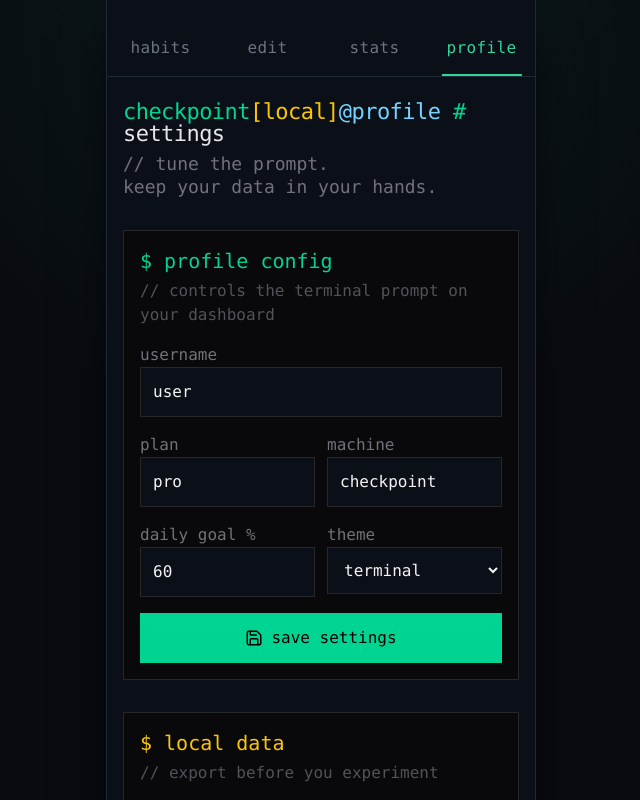
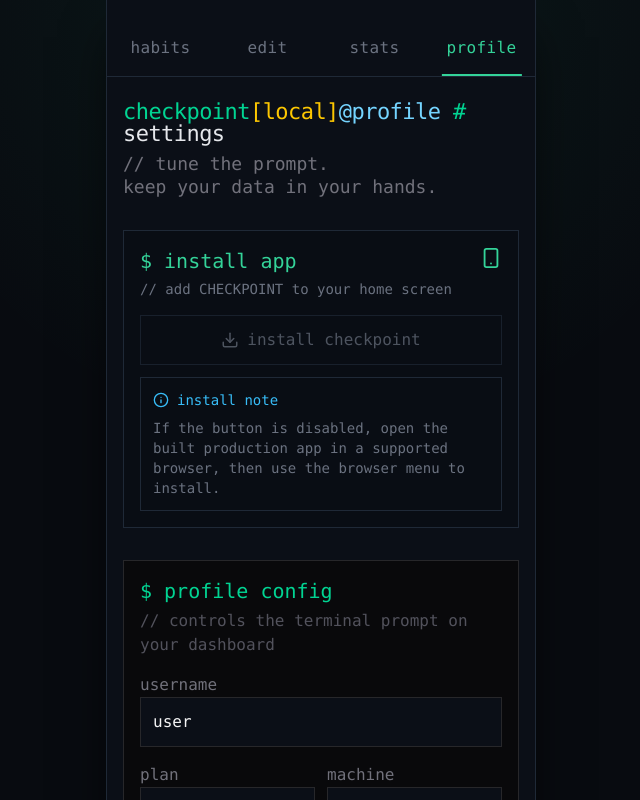
Before and after one commit to YoItsLuisBro/checkpoint, a React (Vite) app: page / in a window 1280 px wide. Both pictures are taken after a click on the button "profile". Shown: the top 800 px of the page, without its empty margins (319-959 px from the left). Built offline with nearby package versions, Linux system fonts and the light colour scheme.

Commit message:
Added Install App behavior & button

```diff
--- a/package.json
+++ b/package.json
@@ -1,7 +1,7 @@
 {
   "name": "checkpoint",
   "private": true,
-  "version": "0.1.0",
+  "version": "0.1.5",
   "type": "module",
   "scripts": {
     "dev": "vite",
--- /dev/null
+++ b/src/components/profile/InstallAppPanel.tsx
@@ -0,0 +1,96 @@
+import { CheckCircle2, Download, Info, Smartphone } from "lucide-react";
+import { useState } from "react";
+import { useInstallPrompt } from "../../hooks/useInstallPrompt";
+
+export default function InstallAppPanel() {
+  const { canInstall, isInstalled, isIOS, installApp } = useInstallPrompt();
+  const [status, setStatus] = useState("");
+
+  async function handleInstall() {
+    const outcome = await installApp();
+
+    if (outcome === "accepted") {
+      setStatus("install accepted");
+      return;
+    }
+
+    if (outcome === "dismissed") {
+      setStatus("install dismissed");
+      return;
+    }
+
+    setStatus("install prompt unavailable");
+  }
+
+  return (
+    <section className="cp-panel mt-8 p-4">
+      <div className="mb-4 flex items-start justify-between gap-3">
+        <div>
+          <h2 className="text-xl text-(--cp-accent)">$ install app</h2>
+          <p className="mt-1 text-sm text-(--cp-muted)">
+            // add CHECKPOINT to your home screen
+          </p>
+        </div>
+
+        <Smartphone className="shrink-0 text-(--cp-accent)" size={22} />
+      </div>
+
+      {isInstalled ? (
+        <div className="border border-(--cp-accent) bg-(--cp-accent-soft) p-3 text-(--cp-accent)">
+          <div className="flex items-center gap-2">
+            <CheckCircle2 size={18} />
+            <span>[installed] app mode active</span>
+          </div>
+        </div>
+      ) : (
+        <div className="space-y-3">
+          <button
+            type="button"
+            onClick={handleInstall}
+            disabled={!canInstall}
+            className={[
+              "flex w-full items-center justify-center gap-2 border px-4 py-3 text-lg font-bold",
+              canInstall
+                ? "border-(--cp-accent) bg-(--cp-accent) text-(--cp-accent-contrast)"
+                : "border-(--cp-border) bg-(--cp-panel) text-(--cp-muted) opacity-70",
+            ].join(" ")}
+          >
+            <Download size={18} />
+            install checkpoint
+          </button>
+
+          {status && (
+            <p className="border border-(--cp-border) bg-(--cp-panel) px-3 py-2 text-sm text-(--cp-muted)">
+              [{status}]
+            </p>
+          )}
+
+          {isIOS ? (
+            <div className="border border-(--cp-border) bg-(--cp-panel) p-3 text-sm text-(--cp-muted)">
+              <p className="mb-2 flex items-center gap-2 text-(--cp-info)">
+                <Info size={16} />
+                iOS install path
+              </p>
+
+              <p>1. Open CHECKPOINT in Safari.</p>
+              <p>2. Tap the Share button.</p>
+              <p>3. Tap Add to Home Screen.</p>
+            </div>
+          ) : (
+            <div className="border border-(--cp-border) bg-(--cp-panel) p-3 text-sm text-(--cp-muted)">
+              <p className="mb-2 flex items-center gap-2 text-(--cp-info)">
+                <Info size={16} />
+                install note
+              </p>
+
+              <p>
+                If the button is disabled, open the built production app in a
+                supported browser, then use the browser menu to install.
+              </p>
+            </div>
+          )}
+        </div>
+      )}
+    </section>
+  );
+}
--- /dev/null
+++ b/src/hooks/useInstallPrompt.ts
@@ -0,0 +1,87 @@
+import { useEffect, useMemo, useState } from "react";
+
+function isAppRunningStandalone() {
+  const displayModeStandalone = window.matchMedia(
+    "(display-mode: standalone)",
+  ).matches;
+
+  const navigatorStandalone =
+    "standalone" in navigator &&
+    Boolean((navigator as Navigator & { standalone?: boolean }).standalone);
+
+  return displayModeStandalone || navigatorStandalone;
+}
+
+function detectIOS() {
+  const userAgent = window.navigator.userAgent.toLowerCase();
+
+  return (
+    /iphone|ipad|ipod/.test(userAgent) ||
+    (navigator.platform === "MacIntel" && navigator.maxTouchPoints > 1)
+  );
+}
+
+export function useInstallPrompt() {
+  const [installPrompt, setInstallPrompt] =
+    useState<BeforeInstallPromptEvent | null>(null);
+
+  const [isInstalled, setIsInstalled] = useState(() =>
+    typeof window === "undefined" ? false : isAppRunningStandalone(),
+  );
+
+  const isIOS = useMemo(() => {
+    if (typeof window === "undefined") {
+      return false;
+    }
+
+    return detectIOS();
+  }, []);
+
+  useEffect(() => {
+    function handleBeforeInstallPrompt(event: BeforeInstallPromptEvent) {
+      event.preventDefault();
+      setInstallPrompt(event);
+    }
+
+    function handleAppInstalled() {
+      setIsInstalled(true);
+      setInstallPrompt(null);
+    }
+
+    window.addEventListener("beforeinstallprompt", handleBeforeInstallPrompt);
+    window.addEventListener("appinstalled", handleAppInstalled);
+
+    return () => {
+      window.removeEventListener(
+        "beforeinstallprompt",
+        handleBeforeInstallPrompt,
+      );
+      window.removeEventListener("appinstalled", handleAppInstalled);
+    };
+  }, []);
+
+  async function installApp() {
+    if (!installPrompt) {
+      return "unavailable" as const;
+    }
+
+    await installPrompt.prompt();
+
+    const choice = await installPrompt.userChoice;
+
+    setInstallPrompt(null);
+
+    if (choice.outcome === "accepted") {
+      setIsInstalled(true);
+    }
+
+    return choice.outcome;
+  }
+
+  return {
+    canInstall: Boolean(installPrompt) && !isInstalled,
+    isInstalled,
+    isIOS,
+    installApp,
+  };
+}
--- a/src/pages/ProfilePage.tsx
+++ b/src/pages/ProfilePage.tsx
@@ -2,6 +2,7 @@ import { useRef, useState, type ChangeEvent, type FormEvent } from "react";
 import { Download, RotateCcw, Save, Upload } from "lucide-react";
 
 import TerminalShell from "../components/layout/TerminalShell";
+import InstallAppPanel from "../components/profile/InstallAppPanel";
 import TopNav, { type AppView } from "../components/layout/TopNav";
 import { useCheckpointStore } from "../store/useCheckpointStore";
 import type {
@@ -195,6 +196,8 @@ export default function ProfilePage({
         </div>
       )}
 
+      <InstallAppPanel />
+
       <section className="mt-8 border border-zinc-800 bg-zinc-950 p-4">
         <div className="mb-4">
           <h2 className="text-xl text-emerald-400">$ profile config</h2>
--- /dev/null
+++ b/src/types/pwa.d.ts
@@ -0,0 +1,17 @@
+export {};
+
+declare global {
+  interface BeforeInstallPromptEvent extends Event {
+    readonly platform: string[];
+    readonly userChoice: Promise<{
+      outcome: "accepted" | "dismissed";
+      platform: string;
+    }>;
+    prompt(): Promise<void>;
+  }
+
+  interface WindowEventMap {
+    beforeinstallprompt: BeforeInstallPromptEvent;
+    appinstalled: Event;
+  }
+}
```
